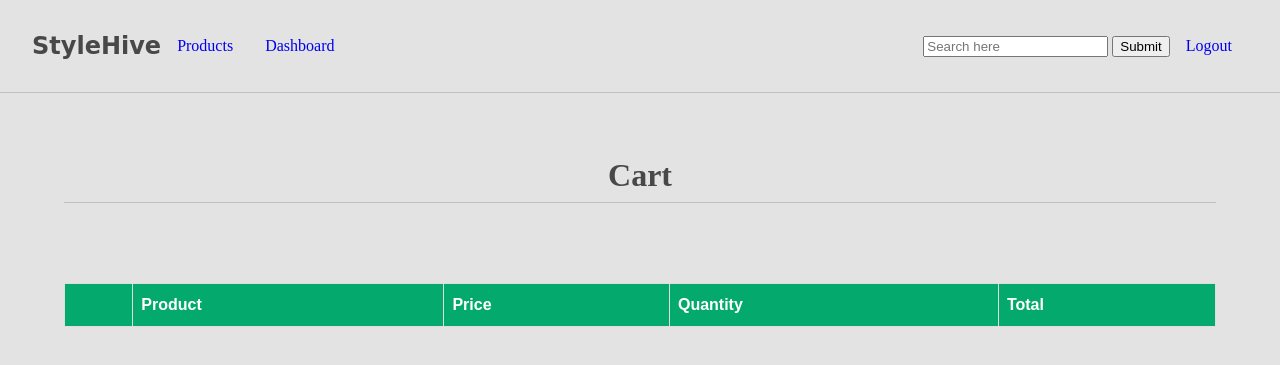
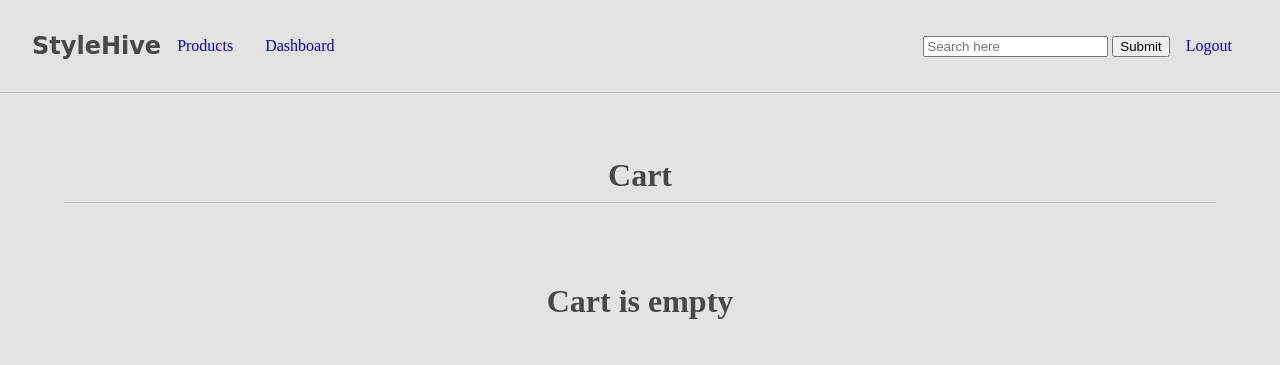
Before and after one commit to Bikram48/Stylehive, a Django app: page /cart/ in a window 1280 px wide. Shown: the top 365 px of the page. Run offline with Django 4.2, Linux system fonts and the light colour scheme; a user stored in the database is signed in; data comes from the database, SQL or seed files in the repository; both versions use the stored data as it was after the commit; lists and menus that the app fills with data are empty; some web fonts are replaced.

Commit message:
calculate - total cart price

```diff
--- a/products/models.py
+++ b/products/models.py
@@ -26,6 +26,11 @@ class Order(models.Model):
         if self is not None:
             return str(self.id)
 
+    @property
+    def cart_total(self):
+        orderitems = self.orderitem_set.all()
+        total = sum([item.get_total for item in orderitems])
+        return total
 
 class OrderItem(models.Model):
     product = models.ForeignKey(Product, on_delete=models.SET_NULL, null=True)
@@ -41,6 +46,7 @@ class OrderItem(models.Model):
         total = self.quantity * self.product.price
         return total
 
+
 class Shipping(models.Model):
     customer = models.ForeignKey(Customer, on_delete=models.SET_NULL, null=True, blank=True)
     order = models.ForeignKey(Order, on_delete=models.SET_NULL, null=True, blank=True)
--- a/stylehive/templates/cart.html
+++ b/stylehive/templates/cart.html
@@ -6,6 +6,7 @@
     <h1>Cart</h1>
     <hr>
     <br><br><br><br>
+    {% if order_items %}
     <table id="customers">
         <tr>
         <th></th>
@@ -14,21 +15,25 @@
         <th>Quantity</th>
         <th>Total</th>
         </tr>
-        {% for order in orders %}
+        {% for order in order_items %}
         <tr>
         <td>
           {% if order.product.image %}
             <img src="{{order.product.image.url}}">
           {% endif %}
         </td>
-        <td>${{order.product|floatformat:2}}</td>
-        <td>{{order.product.price}}</td>
+        <td>{{order.product}}</td>
+        <td>${{order.product.price|floatformat:2}}</td>
         <td>{{order.quantity}}</td>
         <td>${{order.get_total|floatformat:2}}</td>
         </tr>
 
         {% endfor %}
+        Total Price: {{orders.cart_total}}
   </table>
+  {% else %}
+  <h1>Cart is empty</h1>
+  {% endif %}
 </div>
 
 {% endblock %}
--- a/stylehive/views.py
+++ b/stylehive/views.py
@@ -26,13 +26,16 @@ def cart_page(request):
         customer = request.user.customer
         order, created = Order.objects.get_or_create(customer=customer)
         order_items = order.orderitem_set.all()
-
-        context = {
-            "orders": order_items
-        }
+    else:
+        order_items = []
 
         print(order_items)
         # print(order)
+
+    context = {
+        "order_items": order_items,
+        "orders": order
+    }
 
     return render(request, "cart.html", context)
 
```
Also changed, not shown: db.sqlite3.
